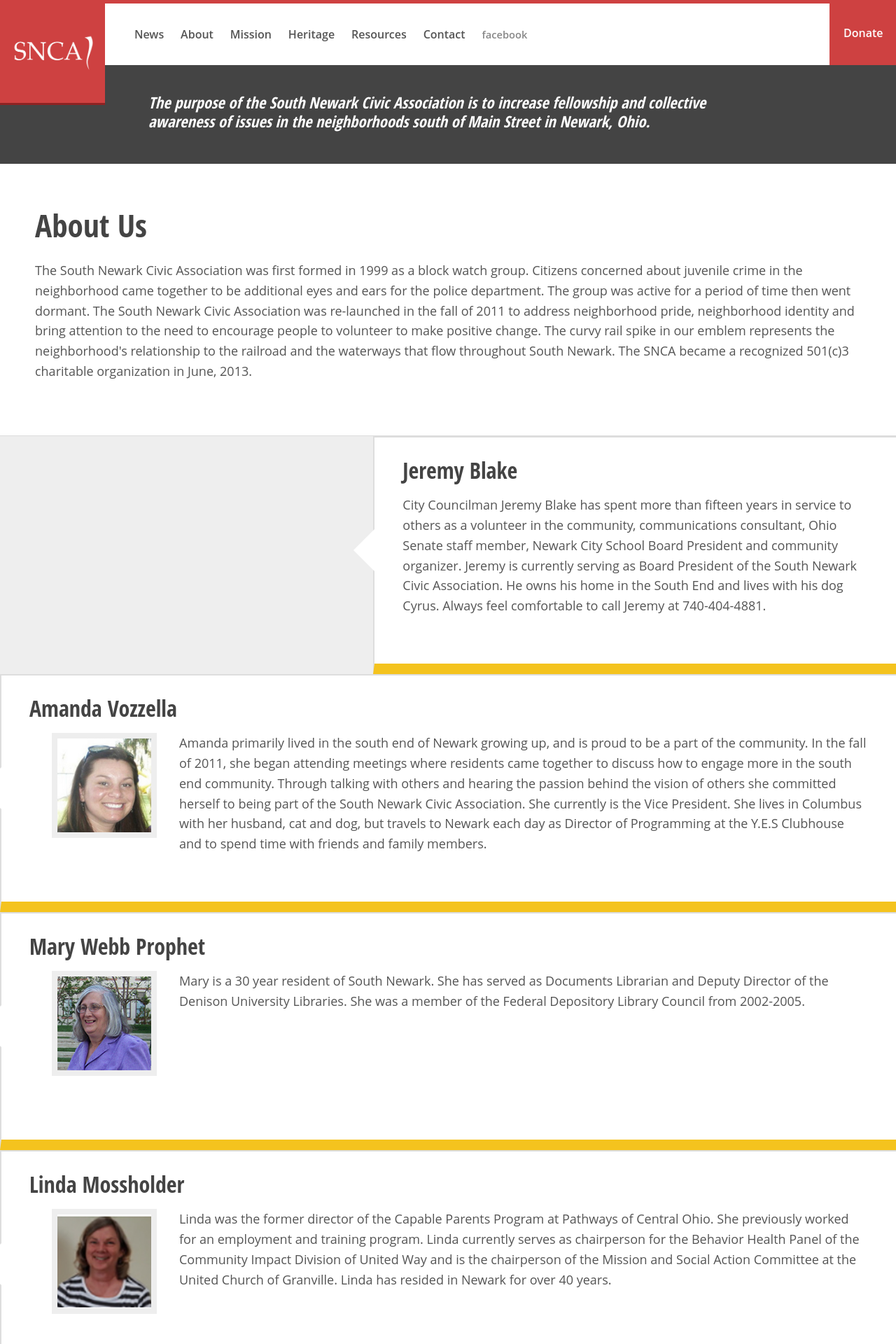
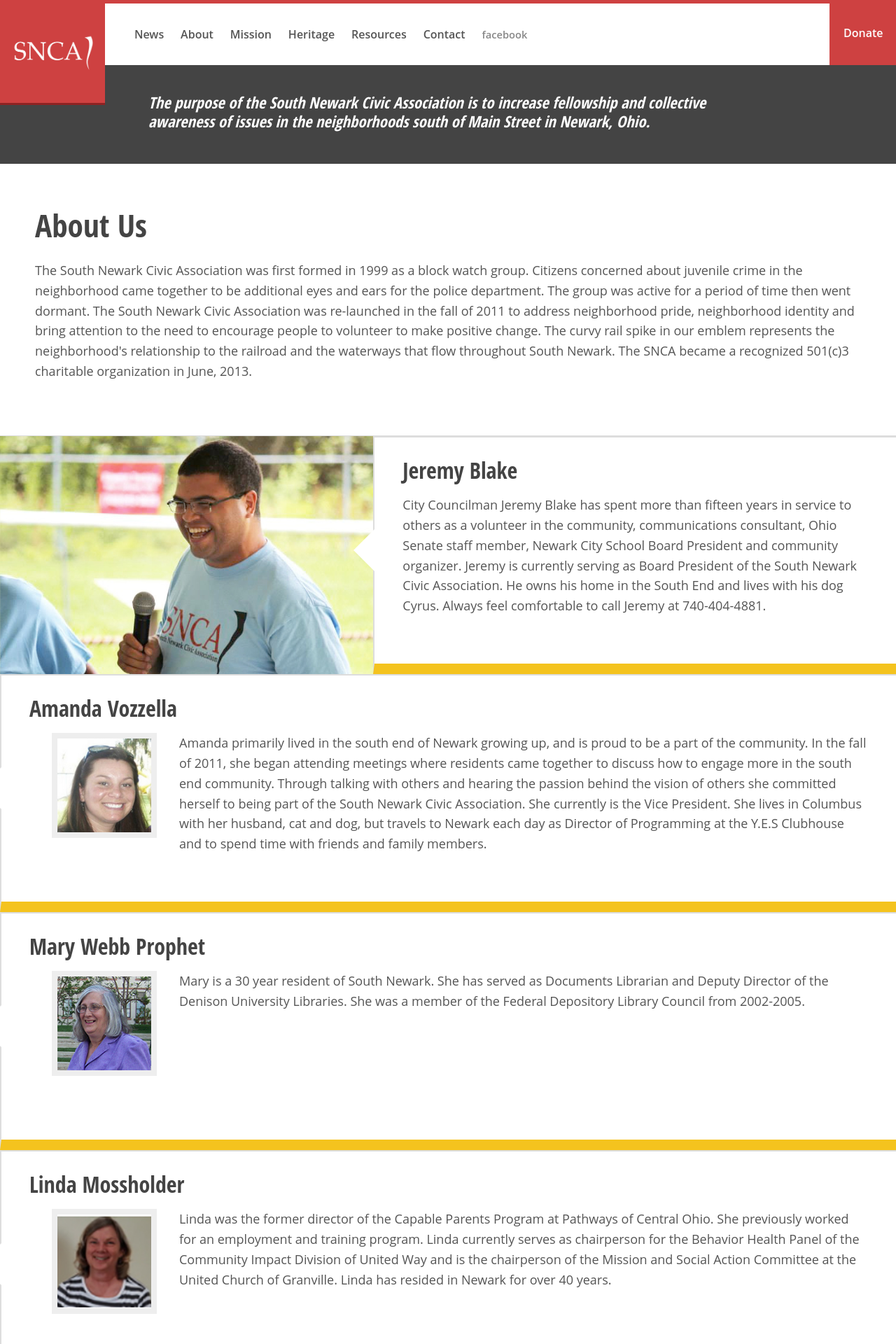
Before and after one commit to jeremyeblake/mysouthnewark, a Jekyll site: the page built from about.html, in a window 1280 px wide. Shown: the top 1920 px of the page at 70% size. Built offline with Jekyll 4.4.1, drawn with Linux system fonts in a browser that asks for light colours; Markdown is read by kramdown in place of the engine named in the settings.

Commit message:
Update About page

```diff
--- a/about.html
+++ b/about.html
@@ -10,7 +10,7 @@ layout: default
 
 <article class="content-panel_full">
 
-	<div class="media" style="background-image: url('{{ site.baseurl }}/public/images/about/snca-jeremy.jpg');"></div>
+	<div class="media" style="background-image: url('{{ site.baseurl }}/public/images/snca-jeremy.jpg');"></div>
 
 	<div class="content_wrap">
 		<div class="content">
```
